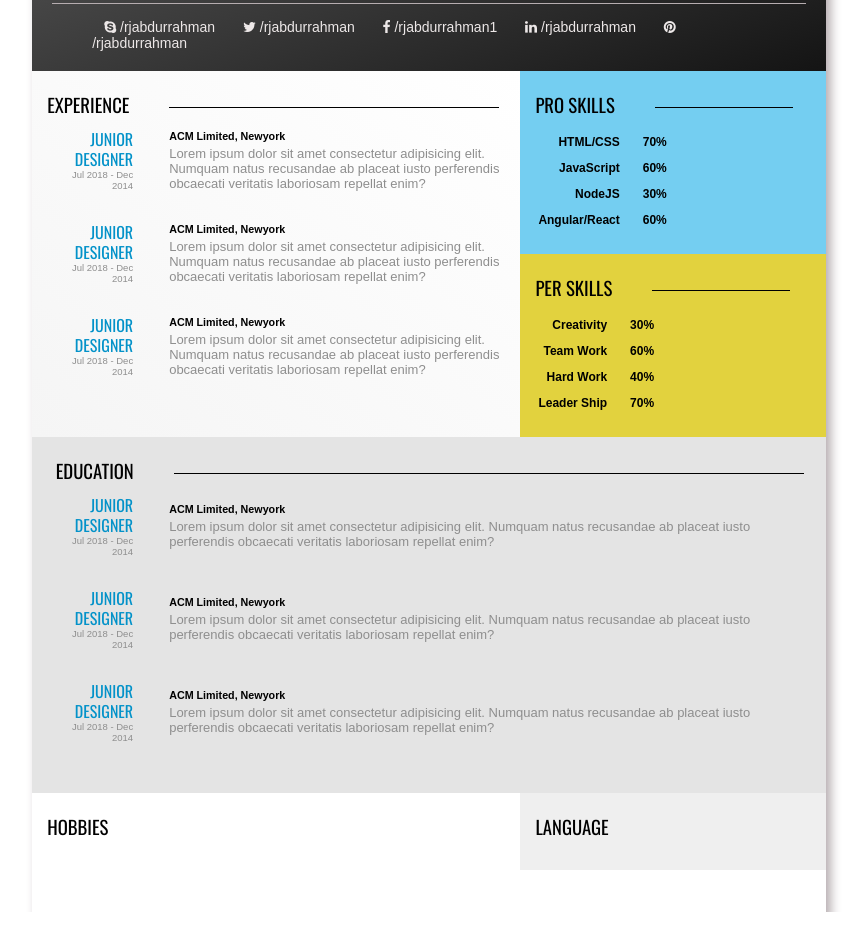
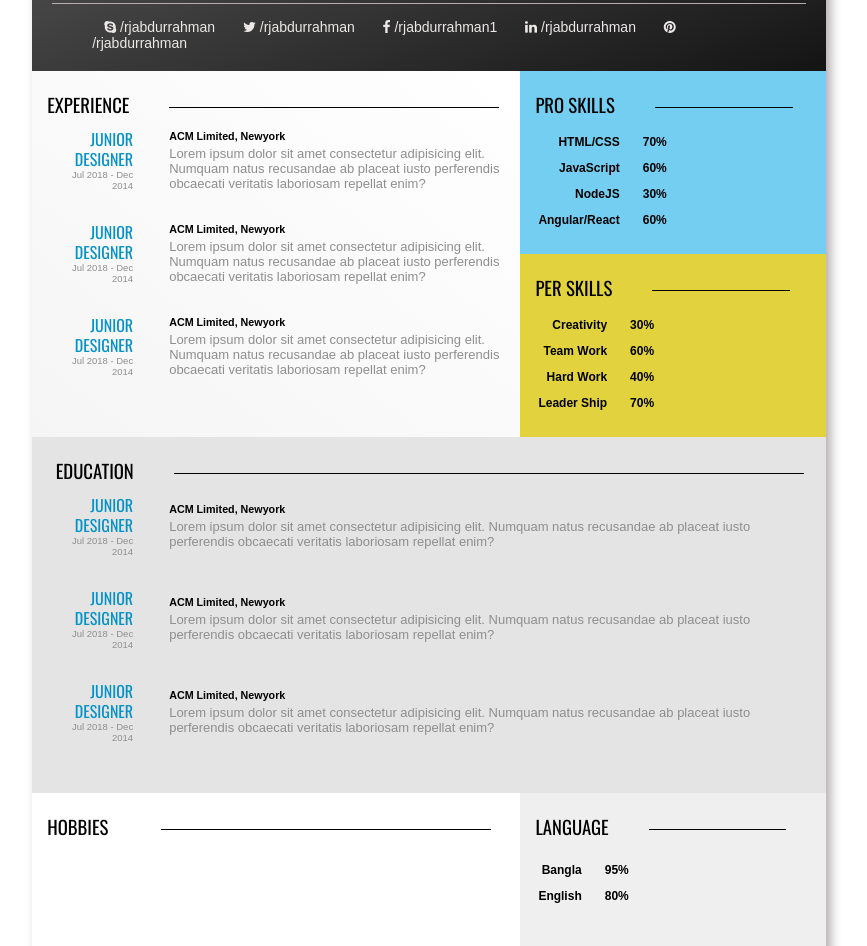
Before and after one commit to rjabdurrahman/cv, a plain HTML site: page index.html in a window 1280 px wide. Shown: the part 211-1157 px from the top of the page, without its empty margins (211-1078 px from the left). Before the commit the page ends 1123 px from the top, so only its background shows below. Drawn offline with nearby package versions, Linux system fonts and the light colour scheme.

Commit message:
Added: Style and layout of hobbies and language

```diff
--- a/index.html
+++ b/index.html
@@ -183,12 +183,24 @@
             </div>
             <!-- Hobbies and Language -->
             <div class="flex">
-                <div class="part data" style="flex: 1.5">
-                    <h3 class="f-style">Hobbies</h3>
+                <div class="hobbies part data" style="flex: 1.5">
+                    <h3 class="f-style">Hobbies&nbsp;&nbsp;&nbsp;</h3>
                 </div>
                 <div class="lang part" style="flex: 1;">
                     <div class="data">
                         <h3 class="f-style">Language</h3>
+                        <p>
+                            <table>
+                                <tr>
+                                    <td>Bangla</td>
+                                    <td>95%</td>
+                                </tr>
+                                <tr>
+                                    <td>English</td>
+                                    <td>80%</td>
+                                </tr>
+                            </table>
+                        </p>
                     </div>
                 </div>
             </div>
--- a/style.css
+++ b/style.css
@@ -134,11 +134,11 @@ header {
     margin-left: 40px;
 }
 
-.experience h3::after {
+.experience h3::after, .hobbies h3::after {
     width: 330px;
 }
 
-.skills h3::after {
+.skills h3::after, .lang h3::after {
     width: 50%;
 }
 
@@ -150,12 +150,12 @@ header {
     background-image: linear-gradient(to bottom left, rgb(255, 255, 255), rgb(245, 245, 245));
 }
 
-.table-data table{
+.table-data table {
     border-collapse: collapse;
     border: none;
 }
 
-.table-data table tr td{
+.table-data table tr td {
     padding-bottom: 30px;
 }
 
@@ -190,12 +190,12 @@ header {
     margin: 0;
 }
 
-.skills table {
+.skills table, .lang table {
     font-size: 12px;
     font-weight: bold;
 }
 
-.skills table tr td:first-child {
+.skills table tr td:first-child, .lang table tr td:first-child {
     text-align: right;
     padding-top: 5px;
     padding-bottom: 5px;
```
